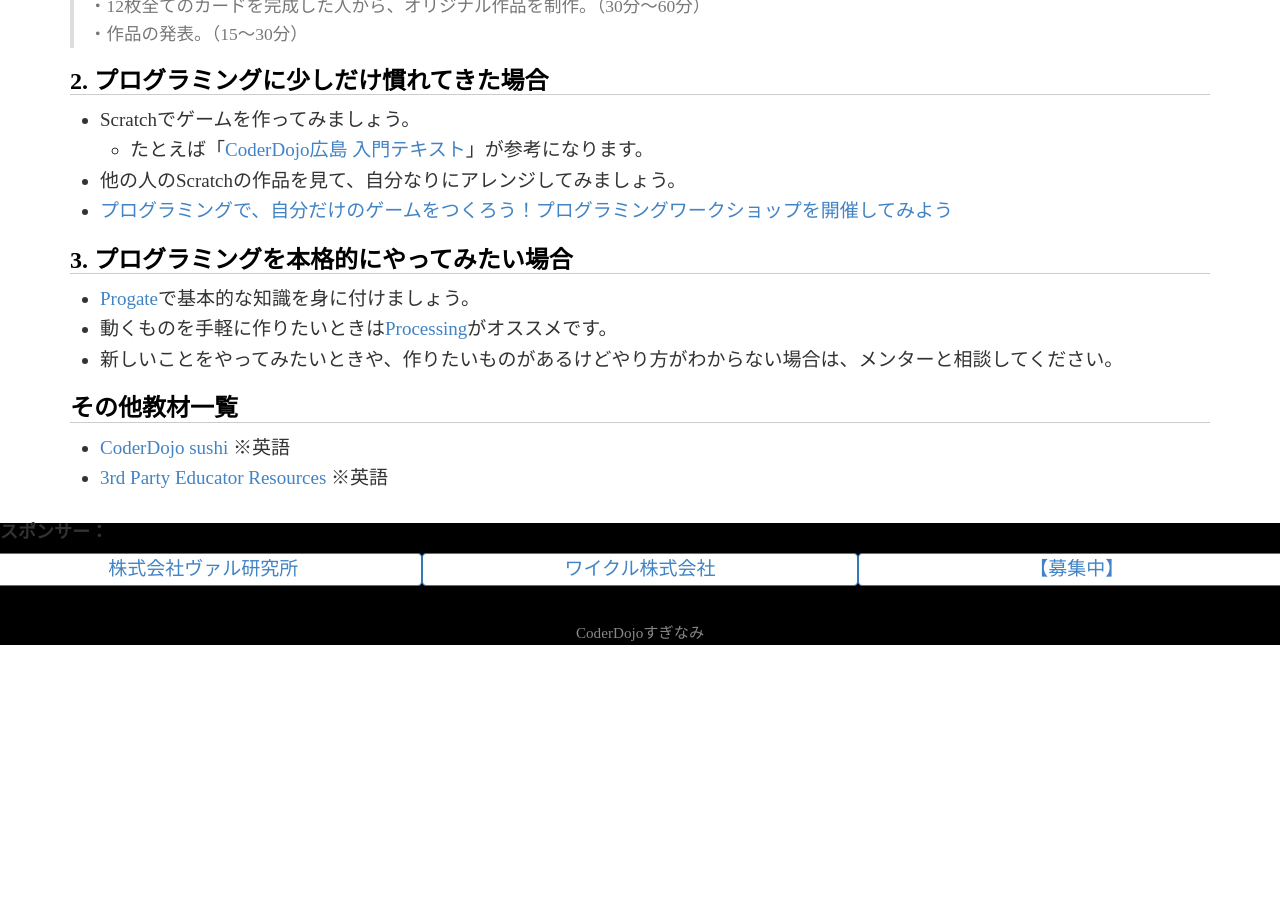
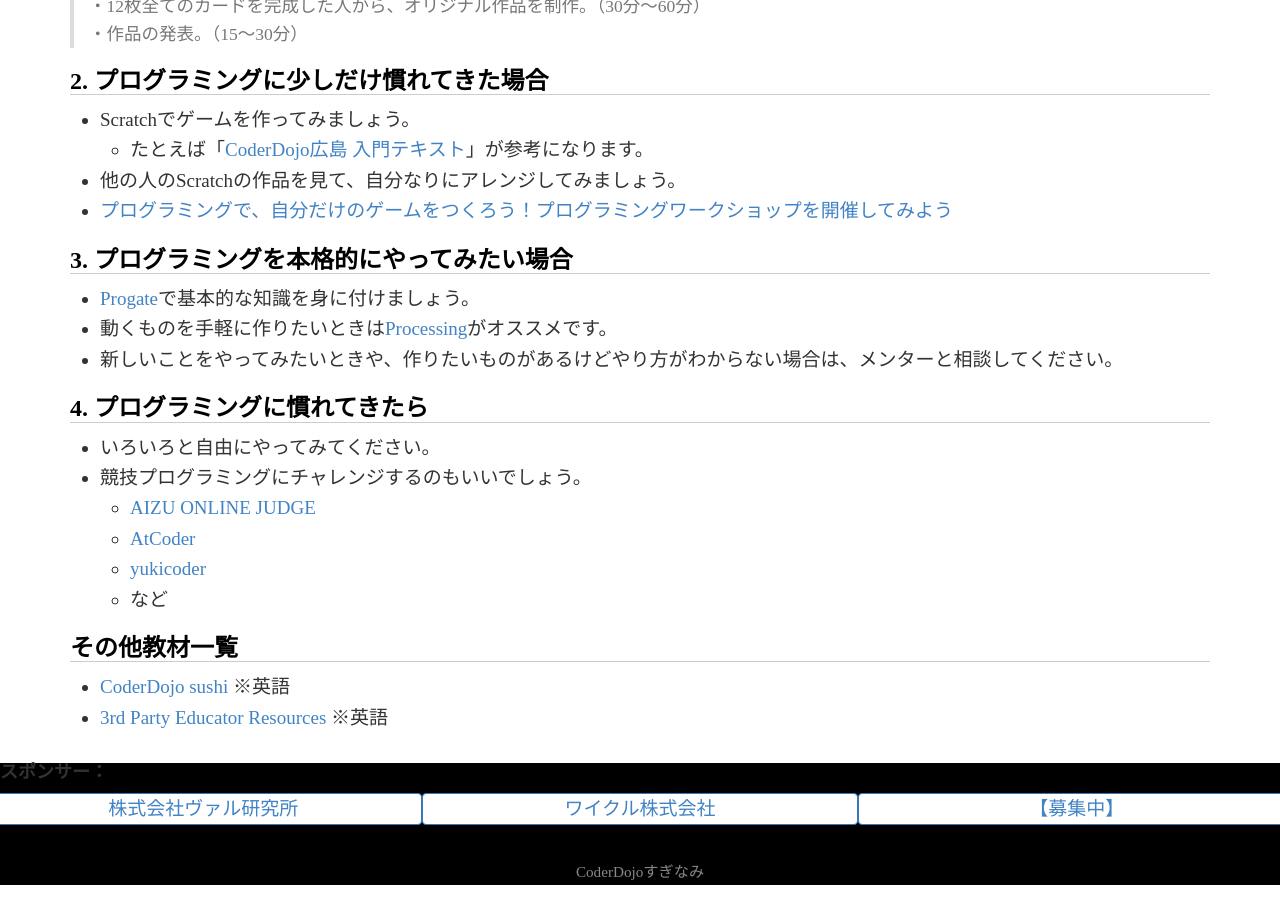
Before and after one commit to coderdojo-suginami/coderdojo-suginami.github.io, a Jekyll site: the page built from materials/index.md, in a window 1280 px wide and 900 px high, scrolled down 625 px. Built offline with Jekyll 4.4.1, drawn with Linux system fonts in a browser that asks for light colours; before the commit the page ends 1285 px from its top, so only the background shows below that.

Commit message:
Add Programming Challenge

```diff
--- a/materials/index.md
+++ b/materials/index.md
@@ -38,6 +38,15 @@ title: 教材
 * 動くものを手軽に作りたいときは[Processing](https://processing.org/)がオススメです。
 * 新しいことをやってみたいときや、作りたいものがあるけどやり方がわからない場合は、メンターと相談してください。
 
+## 4. プログラミングに慣れてきたら
+
+* いろいろと自由にやってみてください。
+* 競技プログラミングにチャレンジするのもいいでしょう。
+  * [AIZU ONLINE JUDGE](http://judge.u-aizu.ac.jp/onlinejudge/index.jsp)
+  * [AtCoder](https://atcoder.jp/)
+  * [yukicoder](http://yukicoder.me/)
+  * など
+
 ## その他教材一覧
 
 * [CoderDojo sushi](http://kata.coderdojo.com/wiki/Sushi) ※英語
```
